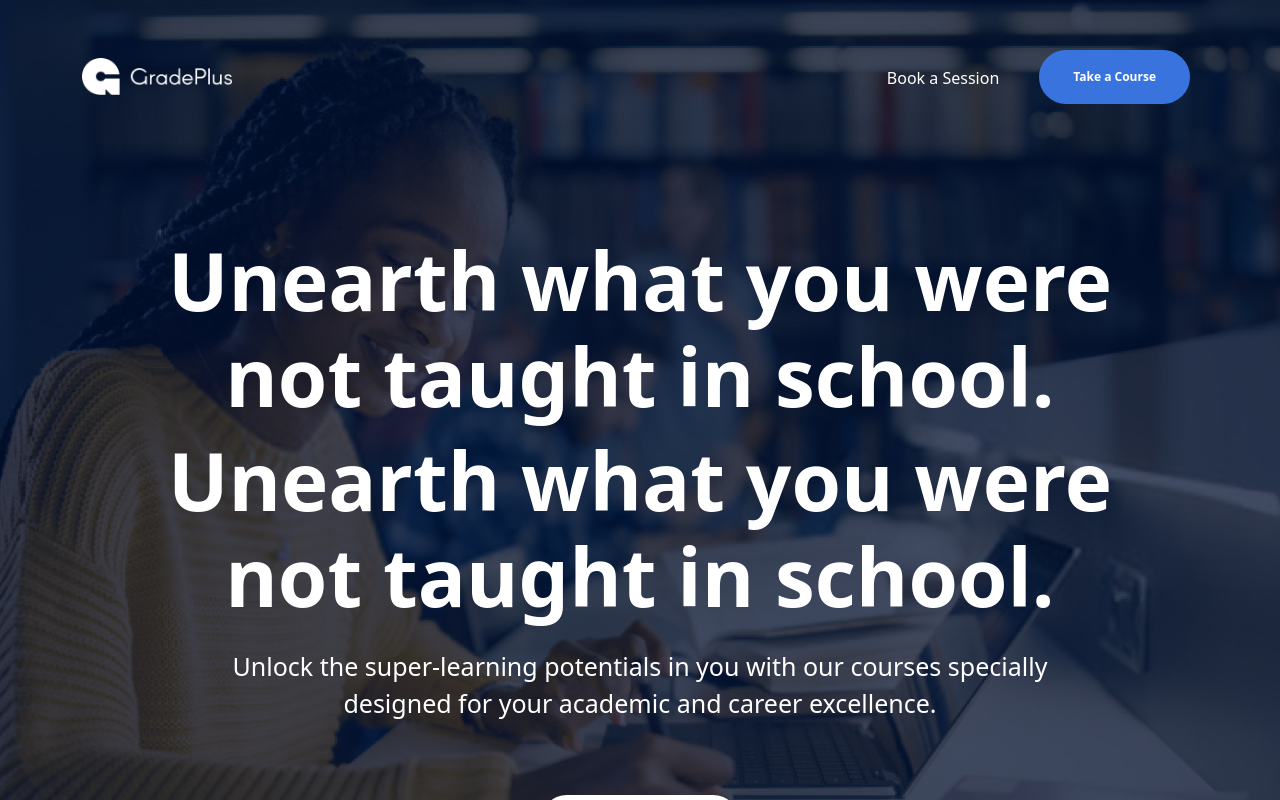
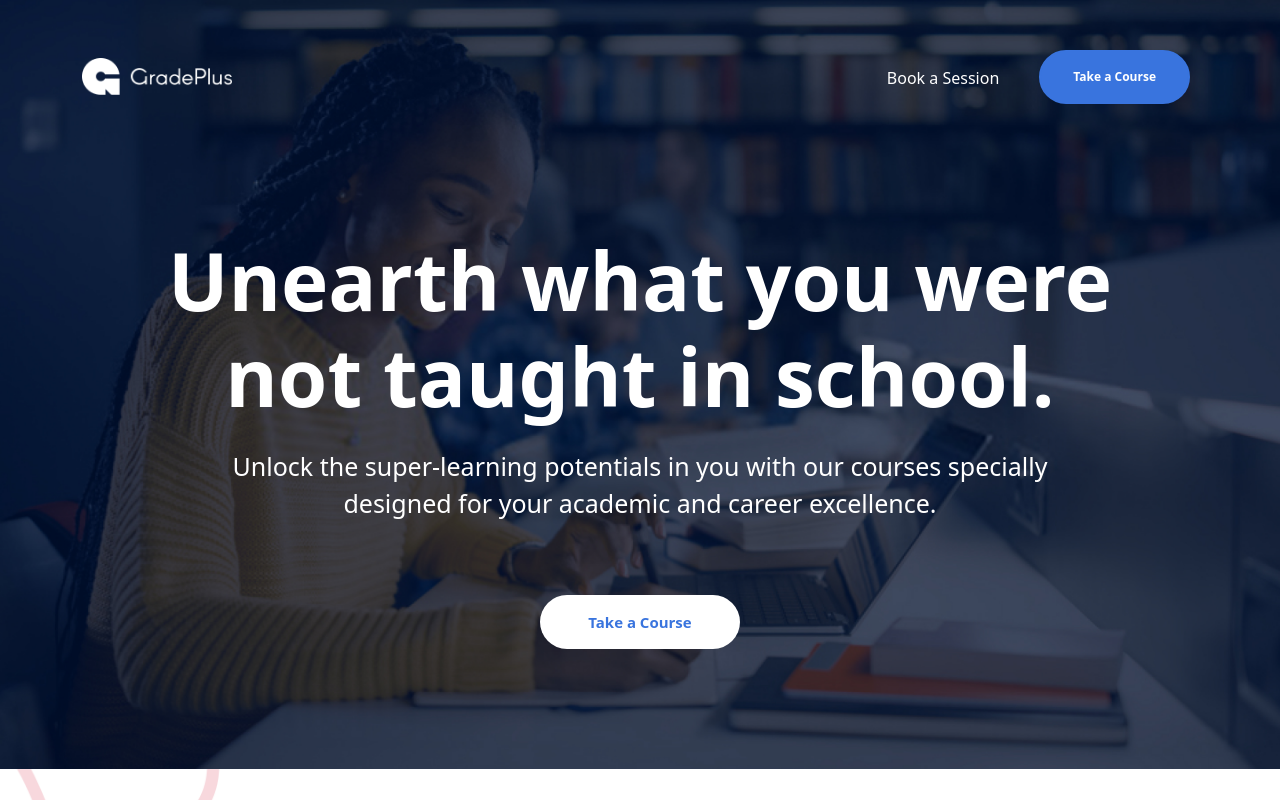
Before and after one commit to Ayodeji0955/grade-plus, a Vue app: page / in a window 1280 px wide. Shown: the top 800 px of the page. Built offline with nearby package versions, Linux system fonts and the light colour scheme.

Commit message:
Deleted Unnecessary files

```diff
--- a/src/components/Home.vue
+++ b/src/components/Home.vue
@@ -8,11 +8,7 @@
           <h1>
             <span>Unearth what you were </span>
             <span>not taught in school.</span>
-          </h1>
-          <h1>
-            <span>Unearth what you were </span>
-            <span>not taught in school.</span>
-          </h1>
+            </h1>
           <p>
             <span>Unlock the super-learning potentials in you with our courses specially </span>
             <span>designed for your academic and career excellence.</span>
```
Also changed, not shown: src/components/GitRepo.vue (deleted), src/components/Test.vue (deleted).
